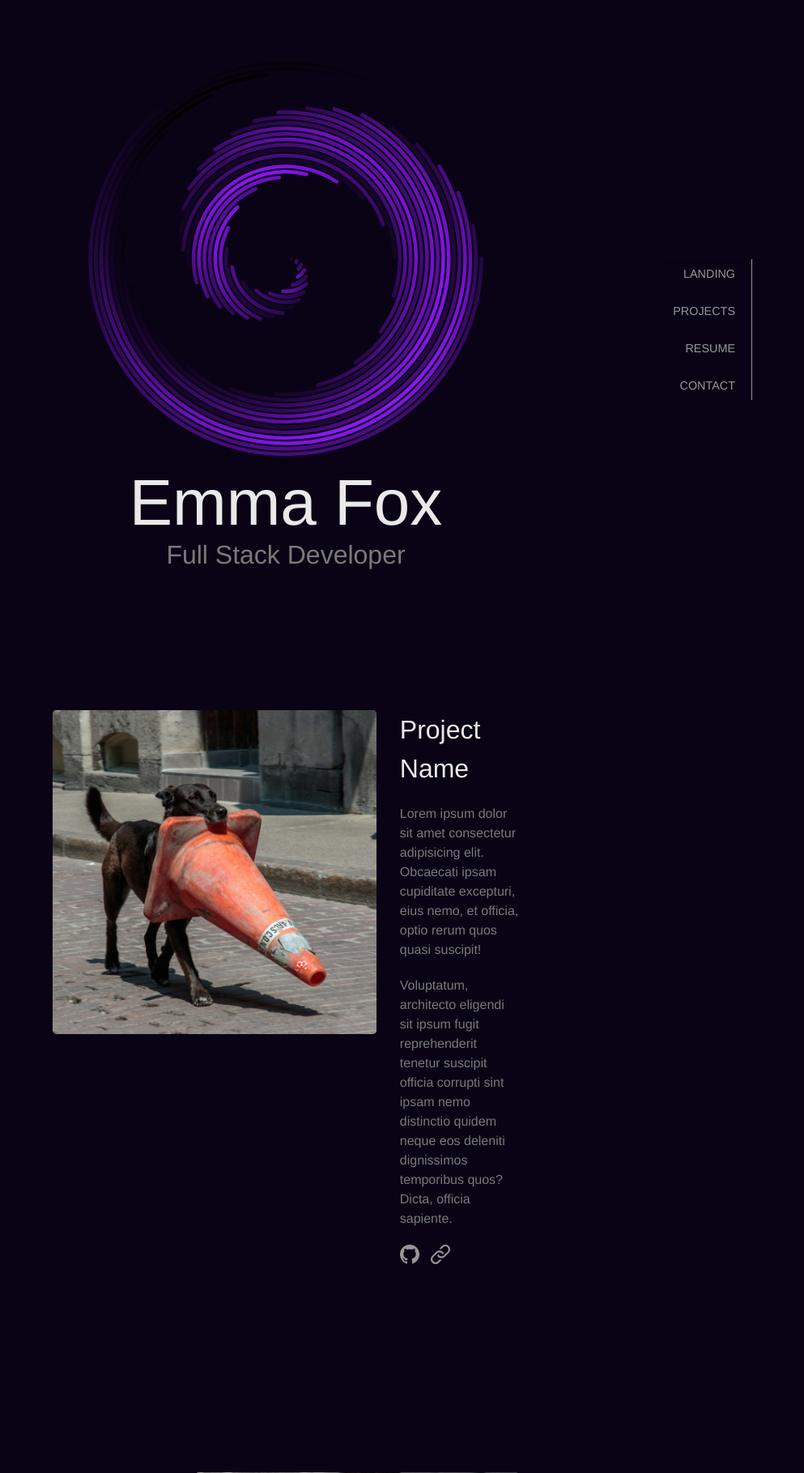
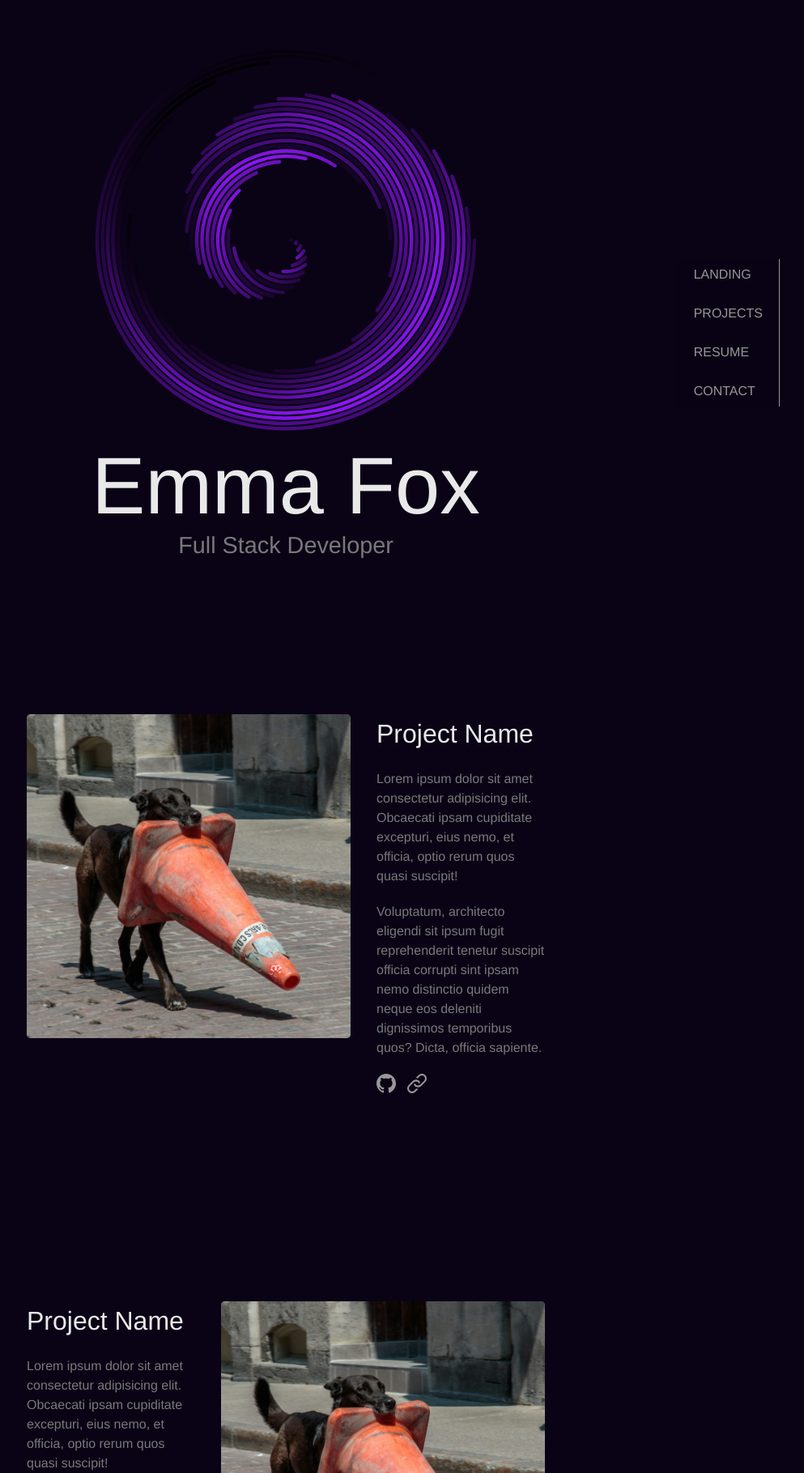
Before and after one commit to emmaxfox/emmaxfox.github.io, a PHP site: page / in a window 1280 px wide. Shown: the top 1819 px of the page at 81% size, without its empty margins (287-1280 px from the left). Run offline with PHP 8.4, Linux system fonts and the light colour scheme.

Commit message:
Made Spotlight section and navigation mostly responsive

```diff
--- a/css/style.css
+++ b/css/style.css
@@ -2,7 +2,7 @@
                                 INDEX
 ------------------------------------------------------------------------
 
-    || CSS RESET
+    || DEFAULTS
     || TYPOGRAPHY
 
     || NAVIGATION
@@ -15,7 +15,7 @@
     || MEDIA QUERIES
 
 ------------------------------------------------------------------------
-|| CSS RESET
+|| DEFAULTS
 --------------------------------------------------------------------- */
 html {
     scroll-behavior: smooth;
@@ -26,10 +26,6 @@ body {
     padding: 0;
 
     background-color: #0a0316;
-}
-
-main {
-    padding: 5%;
 }
 
 h1,
@@ -86,12 +82,32 @@ a:active {
 || NAVIGATION
 --------------------------------------------------------------------- */
 
-nav.floating-side-navigation {
+/* mobile version */
+nav.floating-navigation-mobile {
+    position: fixed;
+    top: 0px;
+
+    display: inline-flex;
+    flex-flow: row wrap;
+    justify-content: space-between;
+    gap: 15px;
+
+    border-bottom: 1px solid #979797;
+    width: 100%;
+    padding: 15px;
+
+    background-color: #000000c4;
+
+    font-size: 0.8rem;
+}
+
+/* desktop version */
+nav.floating-navigation-desktop {
     position: fixed;
     top: 40vh;
-    right: 5vw;
+    right: 30px;
 
-    display: inline-flex;
+    display: none;
     flex-flow: column;
     gap: 30px;
 
@@ -101,7 +117,7 @@ nav.floating-side-navigation {
     background-color: #00000009;
 }
 
-.floating-side-navigation a {
+.floating-navigation-mobile a {
     font-size: 0.9rem;
     font-weight: 400;
     text-align: right;
@@ -112,19 +128,20 @@ nav.floating-side-navigation {
 --------------------------------------------------------------------- */
 
 .spotlight-container {
+    margin-top: 50px;
     height: 80vh;
-    width: 100%;
-
 }
 
 .signature h1 {
     font-weight: 300;
-    font-size: 5rem;
+    font-size: calc(4vw + 3rem);
+    /* font-size: 5rem; */
 }
 
 .signature p {
     font-weight: 300;
-    font-size: 2rem;
+    font-size: calc(1vw + 1rem);
+    /* font-size: 2rem; */
 }
 
 .spotlight {
@@ -143,7 +160,7 @@ nav.floating-side-navigation {
 || PROJECTS
 --------------------------------------------------------------------- */
 
-.projects-container {
+section.projects-container {
     display: inline-flex;
     flex-flow: column;
     gap: 250px;
@@ -186,10 +203,10 @@ nav.floating-side-navigation {
 || RESUME
 --------------------------------------------------------------------- */
 
-.resume-container {
+section.resume-container {
     display: inline-flex;
     flex-flow: column;
-    padding: 5% 25%;
+    padding: 5% 15%;
 }
 
 .resume {
@@ -277,11 +294,11 @@ a.outlined-button:hover {
 || CONTACT
 --------------------------------------------------------------------- */
 
-.contact-container {
+section.contact-container {
     display: inline-flex;
     flex-flow: column;
     gap: 250px;
-    padding: 15% 25% 5% 25%;
+    padding: 15% 25% 5%;
 }
 
 .contact {
@@ -327,3 +344,17 @@ a.outlined-button:hover {
 /* ---------------------------------------------------------------------
 || MEDIA QUERIES
 --------------------------------------------------------------------- */
+
+@media (width >= 1024px) {
+    /* defaults */
+
+
+    /* navigation */
+    nav.floating-navigation-mobile {
+        display: none;
+    }
+
+    nav.floating-navigation-desktop {
+        display: flex;
+    }
+}
--- a/index.html
+++ b/index.html
@@ -8,7 +8,13 @@
 </head>
 <body>
     <main>
-        <nav class="floating-side-navigation">
+        <nav class="floating-navigation-desktop">
+            <a href="#">LANDING</a>
+            <a href="#projects">PROJECTS</a>
+            <a href="#resume">RESUME</a>
+            <a href="#contact">CONTACT</a>
+        </nav>
+        <nav class="floating-navigation-mobile">
             <a href="#">LANDING</a>
             <a href="#projects">PROJECTS</a>
             <a href="#resume">RESUME</a>
```
